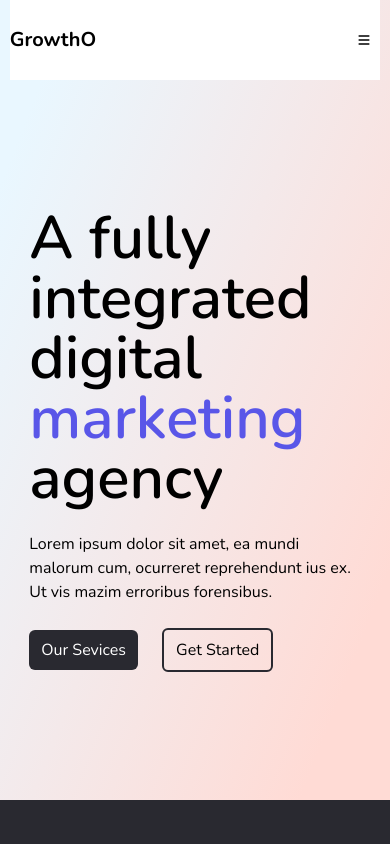
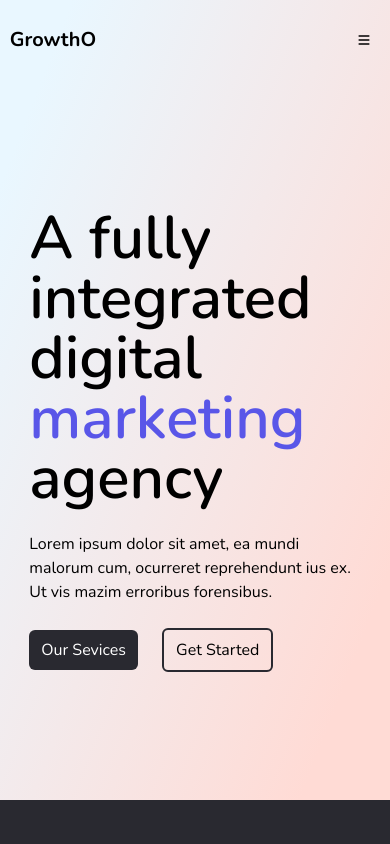
Before and after one commit to Ammyy9908/growtho, a Next.js app: page / in a window 390 px wide. Shown: the top 844 px of the page. Built offline with nearby package versions, Linux system fonts and the light colour scheme.

Commit message:
mobile nav added

```diff
--- a/components/navbar/index.jsx
+++ b/components/navbar/index.jsx
@@ -3,7 +3,7 @@ import React from "react";
 import { HiMenu } from "react-icons/hi";
 function Navbar() {
   return (
-    <div className="navbar w-[95%] lg:w-[85%] mx-auto flex items-center justify-between py-6 z-50 bg-white">
+    <div className="navbar w-[95%] lg:w-[85%] mx-auto flex items-center justify-between py-6 z-5">
       <Link href="/" className="text-xl md:text-3xl font-bold">
         GrowthO
       </Link>
```
